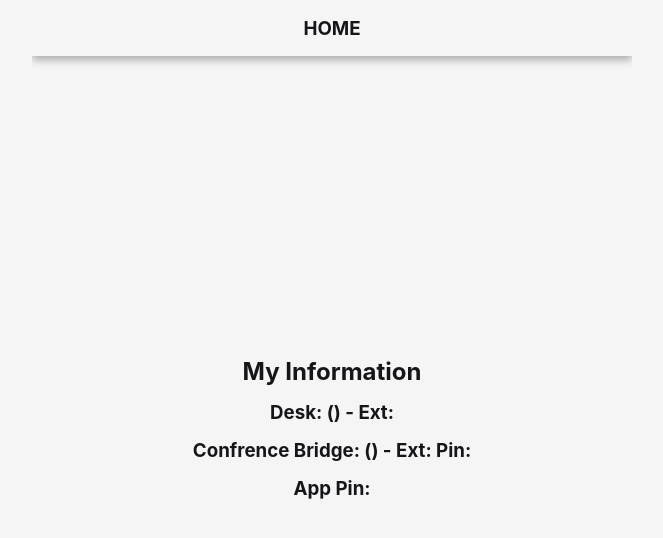
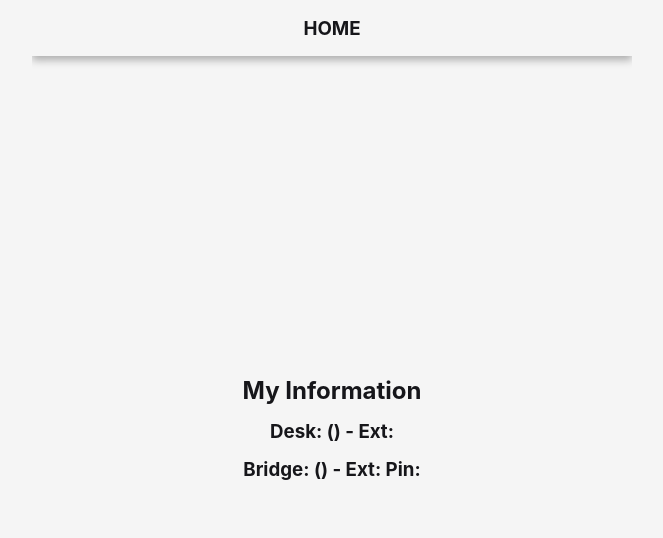
Before and after one commit to digitalkatana-dev/my-tools, a React (Create React App) app: page / in a window 1280 px wide. Both pictures are taken after a click on the button 365 px from the left and 91 px from the top of the page. Shown: the top 538 px of the page, without its empty margins (308-971 px from the left). Built offline with nearby package versions, Linux system fonts and the light colour scheme; a web font is replaced by a local one.

Commit message:
removed static App Pin from home screen, removed hard coded password and pin from generator

```diff
--- a/src/features/Generator/Generator.jsx
+++ b/src/features/Generator/Generator.jsx
@@ -39,15 +39,12 @@ const Generator = () => {
 
 	const handlePassSubmit = (e) => {
 		e.preventDefault();
-		// setPassOutput(randomPassword(passLength));
-		// setPassOutput('haYLE3LiNdaB76');
-		setPassOutput('d9lCltr$0!lB');
+		setPassOutput(randomPassword(passLength));
 	};
 
 	const handlePinSubmit = (e) => {
 		e.preventDefault();
 		setPinOutput(randomPin(pinLength));
-		// setPinOutput('330622076');
 	};
 
 	const handleCloseDialog = () => {
--- a/src/features/Home/Home.jsx
+++ b/src/features/Home/Home.jsx
@@ -122,10 +122,9 @@ const Home = () => {
 						Desk: {phoneFormatter(phoneNumber)} Ext: {phoneExt}
 					</h3>
 					<h3>
-						Confrence Bridge: {phoneFormatter(bridgeNumber)} Ext: {bridgeExt}{' '}
-						Pin: {bridgePin}
+						Bridge: {phoneFormatter(bridgeNumber)} Ext: {bridgeExt} Pin:{' '}
+						{bridgePin}
 					</h3>
-					<h3>App Pin: {appPin}</h3>
 				</div>
 			)}
 			{show && (
```
